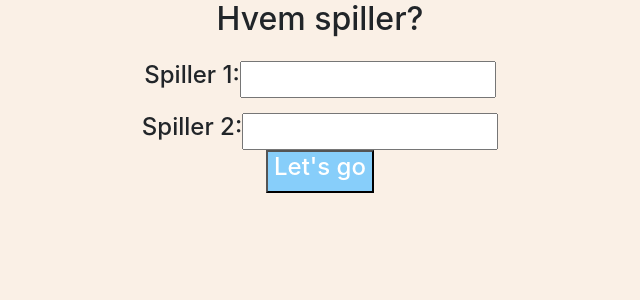
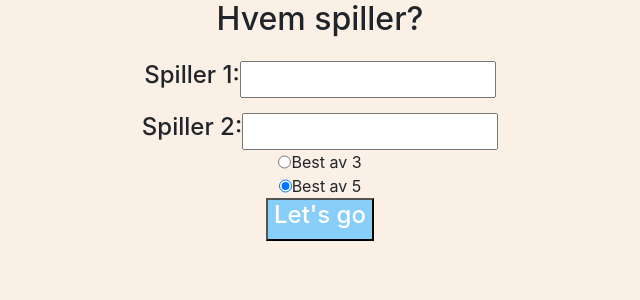
Before and after one commit to jakobkg/ja.kob.codes, a Flask app: template templates/stagepicker.html in a window 1280 px wide. Shown: the top 300 px of the page, without its empty margins (320-960 px from the left). Run offline with Flask 2, Linux system fonts and the light colour scheme; the template is opened without the code that fills it, so the values that code supplies are empty; some libraries are stand-ins or nearby versions.

Commit message:
Implemented set play, Bo3 and Bo5

```diff
--- a/templates/stagepicker.html
+++ b/templates/stagepicker.html
@@ -104,9 +104,10 @@
       var currentPlayer;
       var player1tag;
       var player2tag;
+      var setlength = 5;
       var currentGame = 1;
-      var player1lastWonStage;
-      var player2lastWonStage;
+      var player1WonStages = new Array();
+      var player2WonStages = new Array();
       var struckStages = new Array();
       var chosenStage;
 
@@ -153,9 +154,13 @@
         player1tag = document.getElementById("p1tag").value;
         player2tag = document.getElementById("p2tag").value;
 
+        if (document.getElementById("bo3").checked) {
+          setlength = 3;
+        }
+
         document.getElementById("btn_container").innerHTML = game1Stagelist;
 
-        toptext.innerHTML = ", velg én bane du <i>ikke</i> vil spille på";
+        toptext.innerHTML = ", velg en bane du <i>ikke</i> vil spille på";
 
         var d = new Date();
         var s = d.getMilliseconds();
@@ -182,11 +187,20 @@
         if (currentPlayer == 1) {
           player.setAttribute("style", "color:crimson");
           player.innerHTML = player1tag;
-          player1lastWonStage = chosenStage;
+          player1WonStages.unshift(chosenStage);
         } else {
           player.setAttribute("style", "color:dodgerblue");
           player.innerHTML = player2tag;
-          player2lastWonStage = chosenStage;
+          player2WonStages.unshift(chosenStage);
+        }
+
+        if ((setlength == 3 && (player1WonStages.length == 2  || player2WonStages.length == 2)) || (setlength == 5 && (player1WonStages.length == 3  || player2WonStages.length == 3))) {
+          if (player1WonStages.length > player2WonStages.length) {
+            winscreen(1, player1tag, player1WonStages.length, player2tag, player2WonStages.length);
+          } else {
+            winscreen(2, player2tag, player2WonStages.length, player1tag, player1WonStages.length);
+          }
+          return;
         }
 
         toptext.innerHTML = ", velg to baner du <i>ikke</i> vil spille på";
@@ -195,12 +209,12 @@
 
         // mDSR baby
         if (prevWinner == 1) {
-          if (player2lastWonStage !== 'undefined') {
-            document.getElementsByClassName(player2lastWonStage)[0].setAttribute("data-struckby", "DSR");
+          if (player2WonStages[0] !== 'undefined') {
+            document.getElementsByClassName(player2WonStages[0])[0].setAttribute("data-struckby", "DSR");
           }
         } else {
-          if (player1lastWonStage !== 'undefined') {
-            document.getElementsByClassName(player1lastWonStage)[0].setAttribute("data-struckby", "DSR");
+          if (player1WonStages[0] !== 'undefined') {
+            document.getElementsByClassName(player1WonStages[0])[0].setAttribute("data-struckby", "DSR");
           }
         }
       }
@@ -268,6 +282,13 @@
         }
     }
       }
+
+      function winscreen(winner, winnerTag, winnerScore, loserTag, loserScore) {
+        toptext.innerHTML = " vinner " + winnerScore + "-" + loserScore + " over " + loserTag;
+
+        document.getElementById("btn_container").innerHTML = "";
+      }
+
     </script>
     <div id="info" class="d-flex justify-content-center">
       <h2 class="justify-content-center"><span id="currentPlayer"></span><span id="toptext">Hvem spiller?</span></h2>
@@ -282,6 +303,14 @@
         <input type="text" id="p2tag">
       </div>
       <div class="d-flex justify-content-center">
+        <input type="radio" id="bo3" name="setlength" value="bo3">
+        Best av 3<br>
+      </div>
+      <div class="d-flex justify-content-center">
+        <input type="radio" id="bo5" name="setlength" value="bo5" checked>
+        Best av 5<br>
+      </div>
+      <div class="d-flex justify-content-center">
         <button onclick='loadGame1()' style='background-color:lightskyblue'><h4 style='color:white'>Let's go</h4></button>
       </div>
     </div>
```
